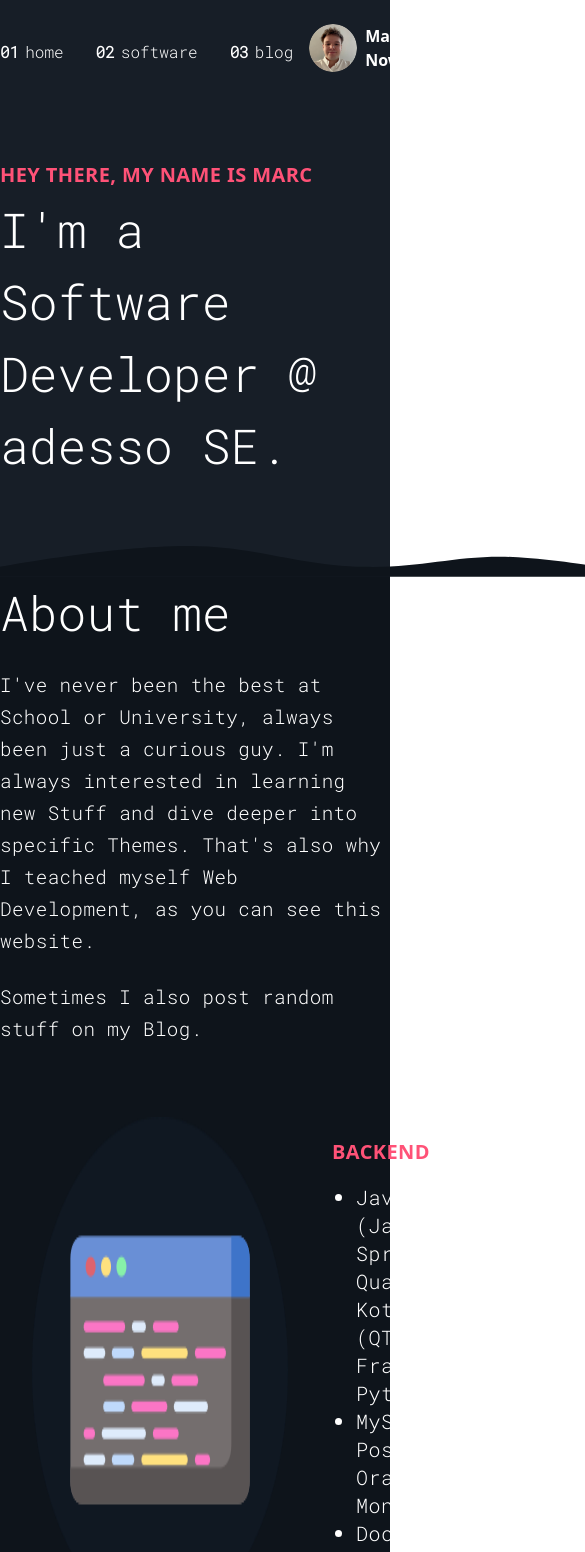
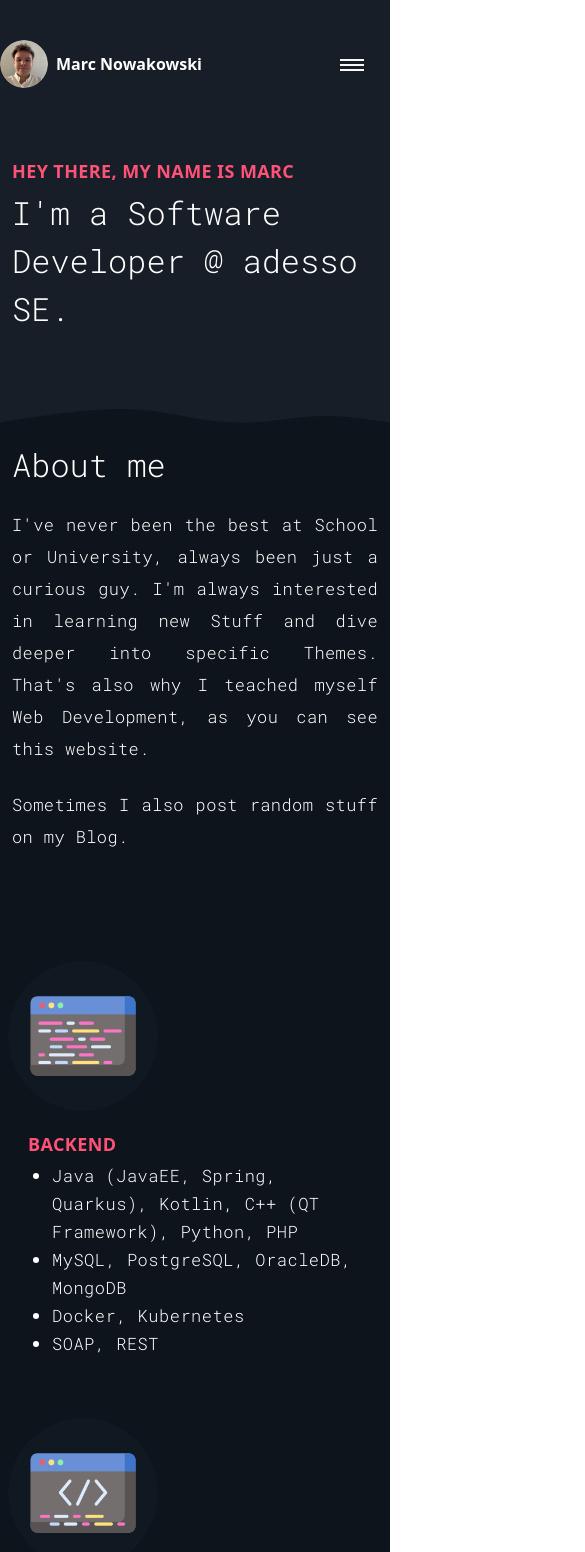
Before and after one commit to marcnow/Personal-Website, a React (Create React App) app: page / in a window 390 px wide. Shown: the top 1552 px of the page, 585 px wide, since content can reach past the window. Built offline with nearby package versions, Linux system fonts and the light colour scheme.

Commit message:
mobile version

```diff
--- a/src/components/BasicTable.jsx
+++ b/src/components/BasicTable.jsx
@@ -65,6 +65,7 @@
           ))}
         </tbody>
       </table>
+      <div className="min-h-[calc(100vh-40rem-314px)]" />
     </div>
   );
 }
--- a/src/components/NavBar.jsx
+++ b/src/components/NavBar.jsx
@@ -1,3 +1,5 @@
+/* eslint-disable jsx-a11y/anchor-is-valid */
+/* eslint-disable jsx-a11y/label-has-associated-control */
 import React from 'react';
 import { Link } from 'react-router-dom';
 import profile from '../static/images/logo192.png';
@@ -6,36 +8,38 @@
   return (
     <div className="primaryColor">
       <div className="min-h-[24px]" />
-      <nav className="flex justify-between">
+      <div className="flex justify-between">
         <div>
-          <ul className="flex robotoMono items-center">
+          <a className="items-center flex mt-4" href="/">
+            <img className="w-12 h-12 align-middle rounded-[50%] mr-2" alt="Marc Nowakowski" src={profile} />
+            <span className="name font-bold">Marc Nowakowski</span>
+          </a>
+        </div>
+        <input className="side-menu" type="checkbox" id="side-menu" />
+        <label className="hamb" htmlFor="side-menu"><span className="hamb-line" /></label>
+        <nav className="nav mb:mt-20">
+          <ul className="flex robotoMono items-center mb:block">
             <li>
-              <Link className="listItem relative flex pr-4 pt-4 pb-4" to="/">
+              <Link className="listItem relative flex pr-4 pt-4 pb-4 mb:pl-4 mb:text-base" to="/">
                 <span>01</span>
                 home
               </Link>
             </li>
             <li>
-              <Link className="listItem relative flex p-4" to="/software">
+              <Link className="listItem relative flex p-4  mb:text-base" to="/software">
                 <span>02</span>
                 software
               </Link>
             </li>
             <li>
-              <Link className="listItem relative flex p-4" to="/blog">
+              <Link className="listItem relative flex p-4 mb:text-base" to="/blog">
                 <span>03</span>
                 blog
               </Link>
             </li>
           </ul>
-        </div>
-        <div>
-          <a className="items-center flex" href="/">
-            <img className="w-12 h-12 align-middle rounded-[50%] mr-2" alt="Marc Nowakowski" src={profile} />
-            <span className="name font-bold">Marc Nowakowski</span>
-          </a>
-        </div>
-      </nav>
+        </nav>
+      </div>
     </div>
   );
 }
--- a/src/components/Wave.jsx
+++ b/src/components/Wave.jsx
@@ -3,7 +3,7 @@
 export default function Wave() {
   return (
     <div className="primaryColor">
-      <svg className="w-full min-w-[600px]" preserveAspectRatio="none" width="1440" viewBox="0 0 1440 74">
+      <svg className="w-full" preserveAspectRatio="none" width="1440" viewBox="0 0 1440 74">
         <path className="fill-[#0e141b]" d="M456.464 0.0433865C277.158 -1.70575 0 50.0141 0 50.0141V74H1440V50.0141C1440 50.0141 1320.4 31.1925 1243.09 27.0276C1099.33 19.2816 1019.08 53.1981 875.138 50.0141C710.527 46.3727 621.108 1.64949 456.464 0.0433865Z" />
       </svg>
     </div>
--- a/src/components/landingpage/LandingDiv.jsx
+++ b/src/components/landingpage/LandingDiv.jsx
@@ -2,9 +2,11 @@
 
 export default function LandingDiv() {
   return (
-    <div className="pt-20">
-      <h2>Hey there, my name is Marc</h2>
-      <h1>I&apos;m a Software Developer @ adesso SE.</h1>
+    <div className="pt-10">
+      <div className="mb:p-3">
+        <h2>Hey there, my name is Marc</h2>
+        <h1>I&apos;m a Software Developer @ adesso SE.</h1>
+      </div>
     </div>
   );
 }
--- a/src/components/me/AboutMe.jsx
+++ b/src/components/me/AboutMe.jsx
@@ -7,6 +7,7 @@
   return (
     <div>
       <div>
+        <div className="mb:p-3">
           <h1 className="pb-5">About me</h1>
           <p className="robotoMono">
             I&apos;ve never been the best at School or University, always been just a curious guy.
@@ -18,6 +19,7 @@
             <a href="/blog" className="hover:underline">Blog</a>
             .
           </p>
+        </div>
         {iconList.map((item) => (
           <AboutMeIcon
             key={item.key}
@@ -27,7 +29,7 @@
           />
         ))}
       </div>
-      <div className="min-h-[24px]" />
+      <div className="min-h-[calc(100vh-72rem-314px)]" />
     </div>
   );
 }
--- a/src/components/me/AboutMeIcon.jsx
+++ b/src/components/me/AboutMeIcon.jsx
@@ -4,11 +4,11 @@
 
 export default function AboutMeIcon(props) {
   return (
-    <div className="flex mt-10 pasb-10">
+    <div className="flex mb:block mt-10">
       <img className="icon" src={props.img} alt={props.name} />
-      <div className="p-5 ml-6">
+      <div className="p-5 ml-6 mb:ml-2">
         <h2>{props.name}</h2>
-        <ul className="robotoMono list-disc tracking-wide text-xl ml-6 mt-4">
+        <ul className="robotoMono list-disc tracking-wide text-xl ml-6">
           {props.skills.map((item) => (
             <li>{item}</li>
           ))}
--- a/src/components/routes/Blog.jsx
+++ b/src/components/routes/Blog.jsx
@@ -27,14 +27,15 @@
         <main className="main-container">
           {/* we calculate the height based on the
           screen size minus the padding top (5rem) and the footer height */}
-          <div className="primaryColor pt-20 h-[calc(100vh-5rem-314px)]">
+          <div className="primaryColor pt-20">
             <div>
               <h1 className="text-center">Blog</h1>
             </div>
-            <div className="blogGrid">
+            <div className="blogGrid mb:p-4">
               {blogList.map((entry) => createLink(entry))}
             </div>
           </div>
+          <div className="min-h-[calc(100vh-39rem-314px)]" />
         </main>
       </div>
       <footer>
--- a/src/components/routes/MoreToCome.jsx
+++ b/src/components/routes/MoreToCome.jsx
@@ -10,7 +10,7 @@
       <div className="primaryColor">
         <header className="header-container">
           <NavBar />
-          <div className="primaryColor pt-20">
+          <div className="primaryColor pt-20 mb:p-3">
             <a href="/" className="text-gray-500 text-lg">Home</a>
             <p className="inline-block text-gray-500 ml-2">&gt;</p>
             <a href="/blog" className="text-gray-500 text-lg ml-2">Blog</a>
@@ -30,7 +30,7 @@
                   </Link>
                 </nav>
               </aside>
-              <article>
+              <article className="mr-auto mb:p-4">
                 <Element name="introduction">
                   <blockquote className="quote text-xl mt-auto mb-6 font-medium italic">
                     Nothing to see right now.
--- a/src/components/routes/Software.jsx
+++ b/src/components/routes/Software.jsx
@@ -26,7 +26,7 @@
         <main className="main-container">
           {/* we calculate the height based on the
           screen size minus the padding top (5rem) and the footer height */}
-          <div className="primaryColor pt-20 h-[calc(100vh-5rem-314px)]">
+          <div className="primaryColor pt-20">
             <div>
               <h1 className="text-center">Software</h1>
             </div>
--- a/src/index.css
+++ b/src/index.css
@@ -4,6 +4,12 @@
 
 :root {
     color: white;
+    --white: #f9f9f9;
+    --black: #36383F;
+    --gray: #85888C;
+    --primaryColor: #171E27;
+    --secondaryColor: #0e141b;
+    --thirdColor: #ff5277;
 }
 
 .header-container, .main-container {
@@ -15,7 +21,7 @@
 
 table {
     border-collapse: collapse;
-    max-width: 1500px;
+    max-width: 1080px;
 }
 
 td {
@@ -33,18 +39,22 @@
 
 p {
     margin-bottom: 1.5rem;
-    font-size: 1.2rem;
+    font-size: 19px;
     line-height: 2rem;
     overflow-wrap: break-word;
     color: white;
     letter-spacing: 0.025rem;
+    text-align: justify;
 }
 
 p.divider {
     color: #3d3d3d;
     margin-left: 4rem;
     margin-right: 4rem;
-    padding: 10px;
+    padding-top: 8px;
+    padding-left: 8px;
+    padding-right: 8px;
+
 }
 
 span {
@@ -58,13 +68,13 @@
 
 h1 {
     font-family: 'Roboto Mono', monospace;
-    font-size: 3rem;
+    font-size: 42px;
     padding-bottom: 4rem;
 }
 
 h2 {
     color: #ff5277;
-    font-size: 1.25rem;
+    font-size: 22px;
     font-weight: bold;
     letter-spacing: 0.025rem;
     text-transform: uppercase;
@@ -93,6 +103,8 @@
 
 img.icon {
     margin-left: 2rem;
+    width: 250px;
+    height: 250px;
     float: left;
 }
 
@@ -149,3 +161,155 @@
     transform-origin: left;
     transform: scaleX(1);
 }
+
+.nav{
+    width: 100%;
+    height: 100%;
+    position: fixed;
+    background-color: var(--primaryColor);
+    overflow: hidden;
+
+}
+.menu a{
+    padding-top: 3rem;
+    display: block;
+    padding: 30px;
+    color: var(--white);
+}
+.menu a:hover{
+    background-color: var(--primaryColor);
+}
+.nav{
+    max-height: 0;
+    transition: max-height .5s ease-out;
+}
+
+.hamb{
+    cursor: pointer;
+    float: right;
+    padding: 40px 20px;
+}/* Style label tag */
+
+.hamb-line {
+    background: var(--white);
+    display: block;
+    height: 2px;
+    position: relative;
+    width: 24px;
+
+} /* Style span tag */
+
+.hamb-line::before,
+.hamb-line::after{
+    background: var(--white);
+    content: '';
+    display: block;
+    height: 100%;
+    position: absolute;
+    transition: all .2s ease-out;
+    width: 100%;
+}
+.hamb-line::before{
+    top: 5px;
+}
+.hamb-line::after{
+    top: -5px;
+}
+
+.side-menu {
+    display: none;
+}
+
+.side-menu:checked ~ nav{
+    max-height: 100%;
+}
+.side-menu:checked ~ .hamb .hamb-line {
+    background: transparent;
+}
+.side-menu:checked ~ .hamb .hamb-line::before {
+    transform: rotate(-45deg);
+    top:0;
+}
+.side-menu:checked ~ .hamb .hamb-line::after {
+    transform: rotate(45deg);
+    top:0;
+}
+
+@media (max-width: 480px) {
+    h1 {
+        font-size: 32px;
+    }
+
+    h2 {
+        font-size: 18px;
+    }
+
+    h3 {
+        font-size: 28px;
+    }
+
+    p {
+        font-size: 17px;
+    }
+
+    img.icon {
+        width: 150px;
+        height: 150px;
+        margin-left: 0.5rem;
+        float: inherit;
+    }
+
+    li {
+        font-size: 17px;
+    }
+
+    span {
+        margin-right: 6px;
+    }
+
+    p.divider {
+        margin-left: 1rem;
+        margin-right: 1rem;
+        padding-top: 8px;
+        padding-left: 8px;
+        padding-right: 8px;
+    }
+
+    div.blogGrid {
+        display: grid;
+        grid-template-columns: none;
+        gap: 0;
+        grid-template-rows: repeat(2, minmax(475px, 475px));
+    }
+
+    aside.tableOfContents {
+        display: none;
+    }
+
+    li.ranking {
+        font-size: 17px;
+    }
+}
+
+@media (min-width: 768px) {
+    .nav{
+        max-height: none;
+        top: 0;
+        position: relative;
+        float: right;
+        width: fit-content;
+        background-color: transparent;
+    }
+    .menu li{
+        float: left;
+    }
+    .menu a:hover{
+        background-color: transparent;
+        color: var(--primaryColor);
+
+    }
+
+    .hamb{
+        display: none;
+    }
+}
--- a/tailwind.config.js
+++ b/tailwind.config.js
@@ -3,7 +3,10 @@
     "./src/**/*.{js,jsx,ts,tsx}",
   ],
   theme: {
-    extend: {},
+    screens: {
+      'mb': {'max': '480px'},
+      // => @media (min-width: 640px) { ... }
+    },
   },
   plugins: [],
 }
```
Also changed, not shown: src/components/routes/TheGreatChickenNuggetSauceRanking.jsx (+5 -5 lines). Lines whose indentation alone changed are shown as unchanged.
